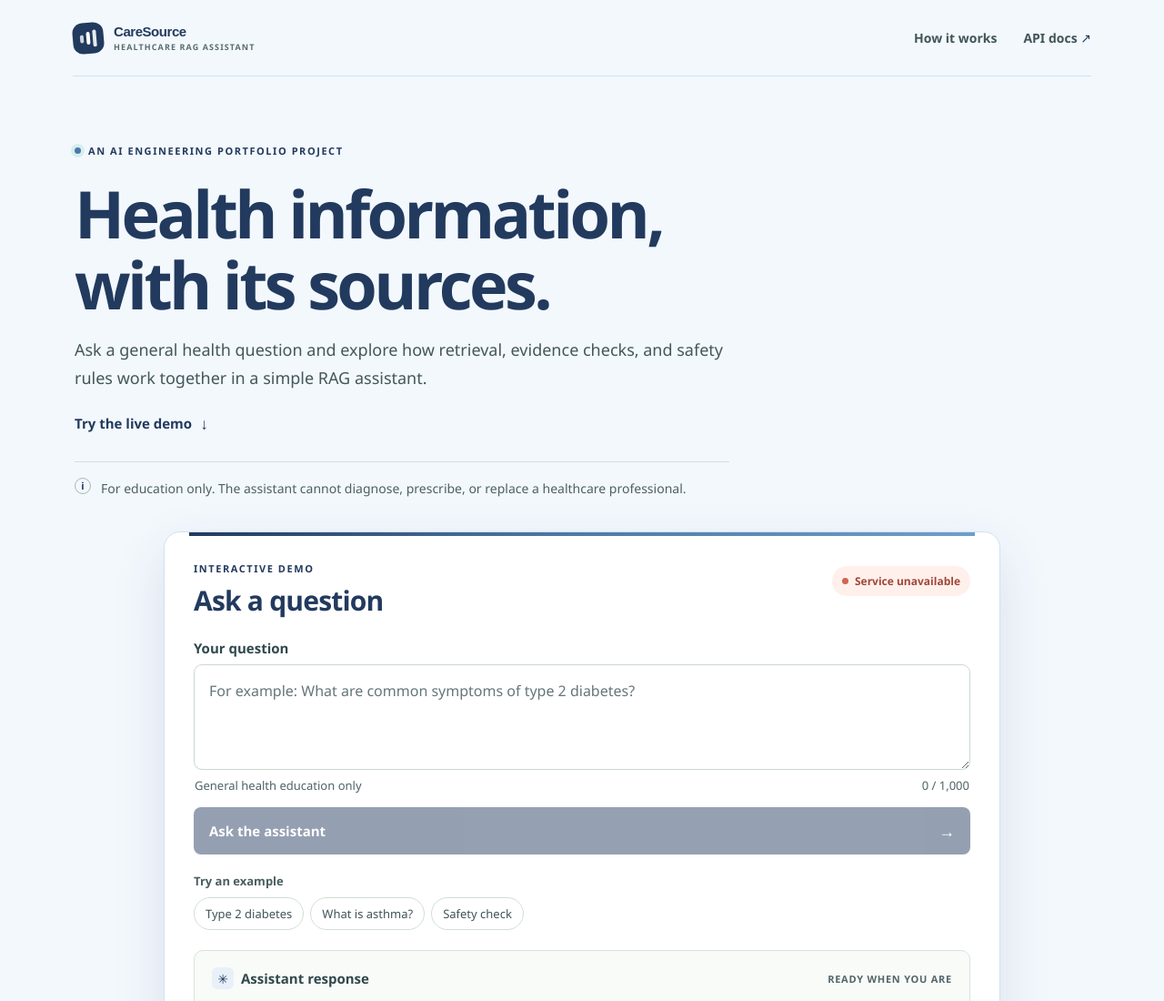
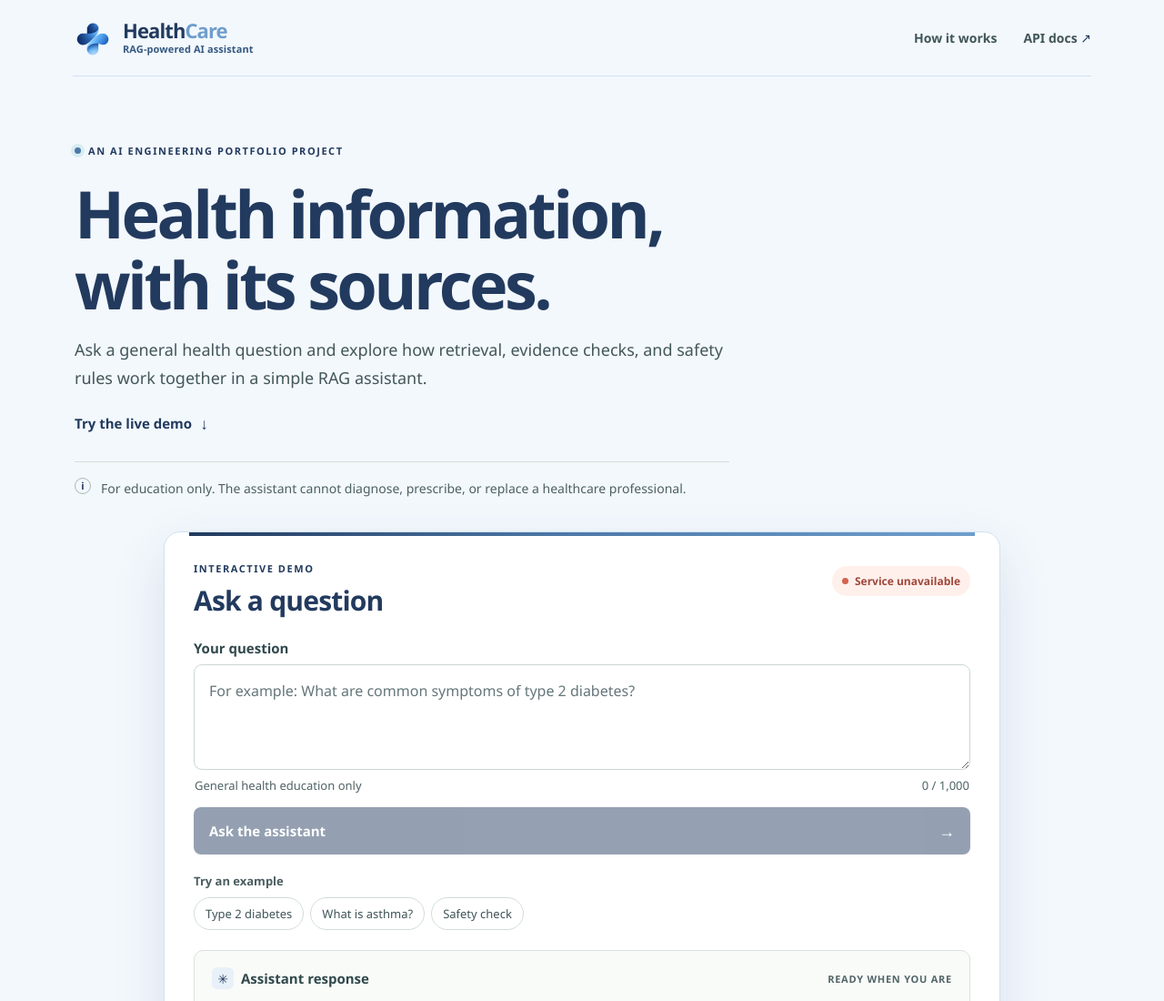
Before and after one commit to AbdelrahmanMostafa33/Healthcare-RAG-Assistant, a plain HTML site: page frontend/index.html in a window 1280 px wide. Shown: the top 1100 px of the page at 91% size. Drawn offline with Linux system fonts and the light colour scheme; no server answers.

Commit message:
style(frontend): add healthcare logo and refine brand copy

```diff
--- a/frontend/assets/styles.css
+++ b/frontend/assets/styles.css
@@ -35,14 +35,11 @@ a { color: inherit; }
 .site-header, main, .site-footer { width: min(1120px, calc(100% - 48px)); margin-inline: auto; }
 .site-header { height: 84px; display: flex; align-items: center; justify-content: space-between; border-bottom: 1px solid var(--teal-light); }
 .brand { display: inline-flex; align-items: center; gap: 11px; text-decoration: none; }
-.brand-mark { width: 34px; height: 34px; display: flex; align-items: center; justify-content: center; gap: 3px; border-radius: 11px; background: var(--green); transform: rotate(-5deg); }
-.brand-mark span { width: 4px; height: 14px; border-radius: 4px; background: #fff; }
-.brand-mark span:first-child { height: 9px; opacity: .78; }
-.brand-mark span:last-child { height: 19px; opacity: .9; }
+.brand-logo { width: 44px; height: 44px; flex: 0 0 44px; object-fit: contain; }
 .brand-copy { display: grid; gap: 2px; }
-.brand-copy strong { font-family: Manrope, sans-serif; font-size: 15px; letter-spacing: -.45px; }
-.brand-copy strong span { color: var(--green); }
-.brand-copy small { color: #596c6d; font-size: 9px; font-weight: 700; letter-spacing: 1.1px; }
+.brand-copy strong { font-family: 'Segoe UI', Arial, sans-serif; font-size: 22px; font-weight: 700; letter-spacing: -.9px; line-height: 1; }
+.brand-copy strong span { color: var(--teal-bright); }
+.brand-copy small { color: var(--muted); font-size: 11px; font-weight: 600; letter-spacing: .1px; }
 .header-nav { display: flex; align-items: center; gap: 29px; }
 .header-nav a { color: #405558; font-size: 14px; font-weight: 600; text-decoration: none; }
 .header-nav a:hover, .site-footer a:hover { color: var(--green); }
@@ -166,7 +163,7 @@ h1 em { color: var(--green); font-style: normal; }
 }
 @media (max-width: 420px) {
   .site-header, main, .site-footer { width: calc(100% - 28px); }
-  .brand-copy small { font-size: 8px; }
+  .brand-copy small { display: none; }
   .header-nav { gap: 11px; }
   .header-nav a { font-size: 11px; }
   .demo-card { padding: 18px; }
--- a/frontend/index.html
+++ b/frontend/index.html
@@ -6,15 +6,16 @@
     <meta name="theme-color" content="#f3f8fd">
     <meta name="description" content="A source-grounded health information assistant built as an educational AI engineering project.">
     <title>Healthcare RAG Assistant</title>
-    <link rel="stylesheet" href="/assets/styles.css?v=5">
+    <link rel="icon" type="image/png" href="/assets/HealthCare%20Logo.png">
+    <link rel="stylesheet" href="/assets/styles.css?v=11">
     <script src="/assets/app.js?v=3" defer></script>
   </head>
   <body>
     <a class="skip-link" href="#demo">Skip to the live demo</a>
     <header class="site-header">
       <a class="brand" href="/" aria-label="Healthcare RAG Assistant home">
-        <span class="brand-mark" aria-hidden="true"><span></span><span></span><span></span></span>
-        <span class="brand-copy"><strong>Care<span>Source</span></strong><small>HEALTHCARE RAG ASSISTANT</small></span>
+        <img class="brand-logo" src="/assets/HealthCare%20Logo.png" alt="">
+        <span class="brand-copy"><strong>Health<span>Care</span></strong><small>RAG-powered AI assistant</small></span>
       </a>
       <nav class="header-nav" aria-label="Main navigation">
         <a href="#how-it-works">How it works</a>
```
Also changed, not shown: frontend/assets/HealthCare Logo.png (added).
